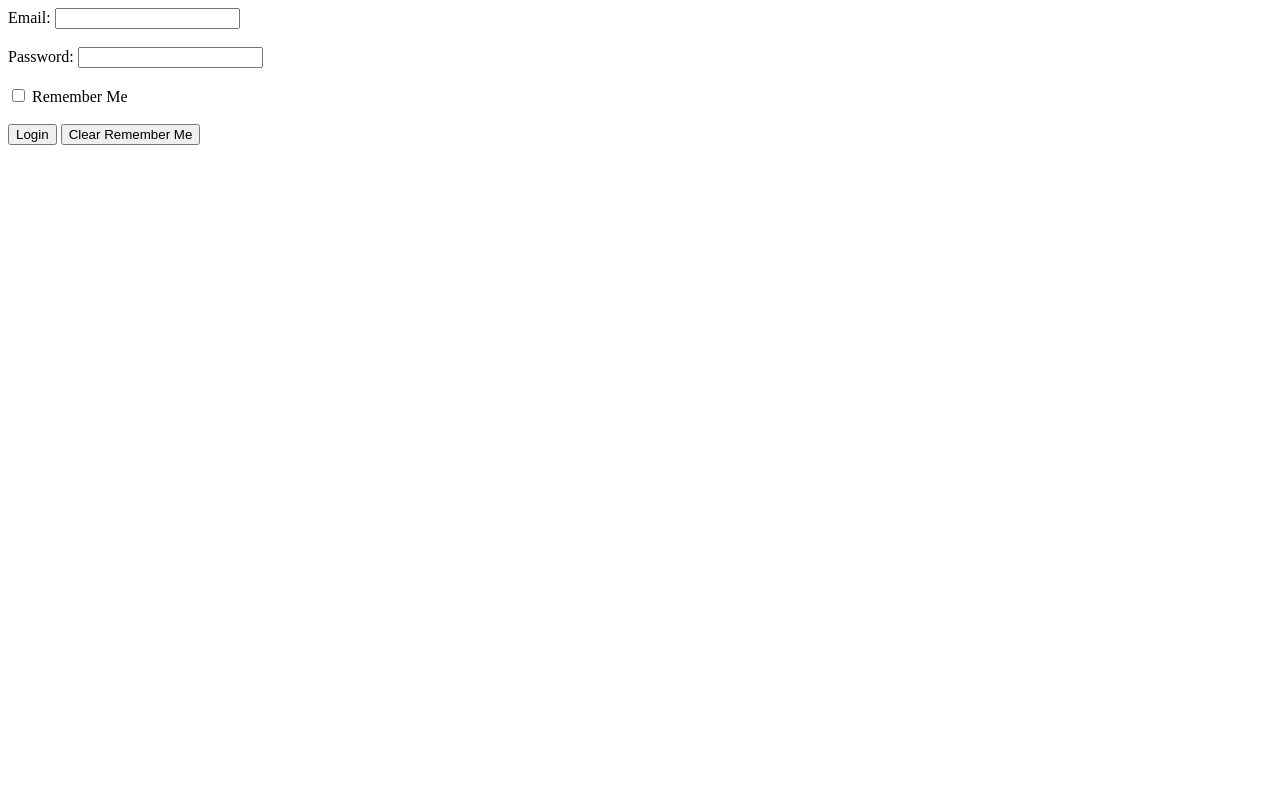
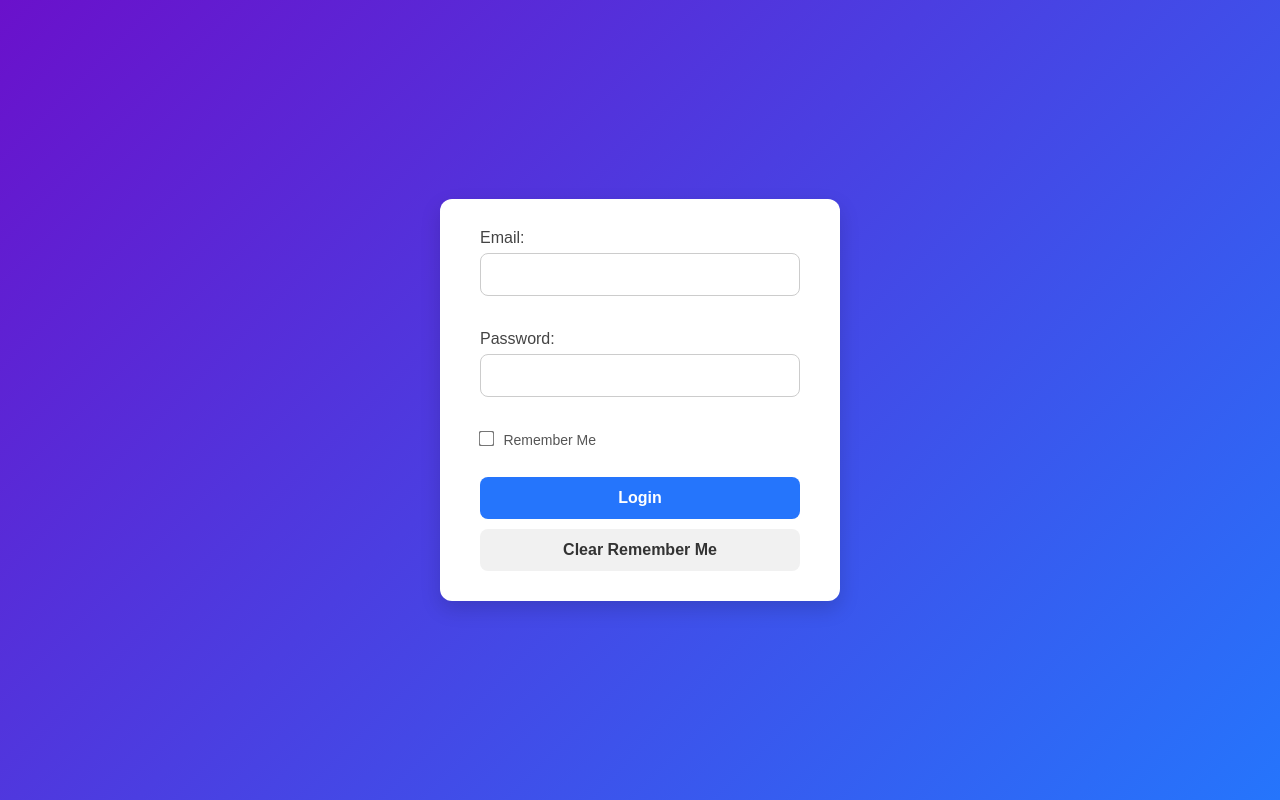
Before and after one commit to Abdelrahmans123/ITI_HTML_AND_CSS_LAB_THREE, a plain HTML site: page login.html in a window 1280 px wide. Drawn offline with Linux system fonts and the light colour scheme.

Commit message:
update stylesheet link from style.css to login.css

```diff
--- a/login.html
+++ b/login.html
@@ -4,7 +4,7 @@
 		<meta charset="UTF-8" />
 		<meta name="viewport" content="width=device-width, initial-scale=1.0" />
 		<title>Login</title>
-		<link rel="stylesheet" href="CSS/style.css" />
+		<link rel="stylesheet" href="CSS/login.css" />
 	</head>
 	<body>
 		<form action="/login" method="post">
```
